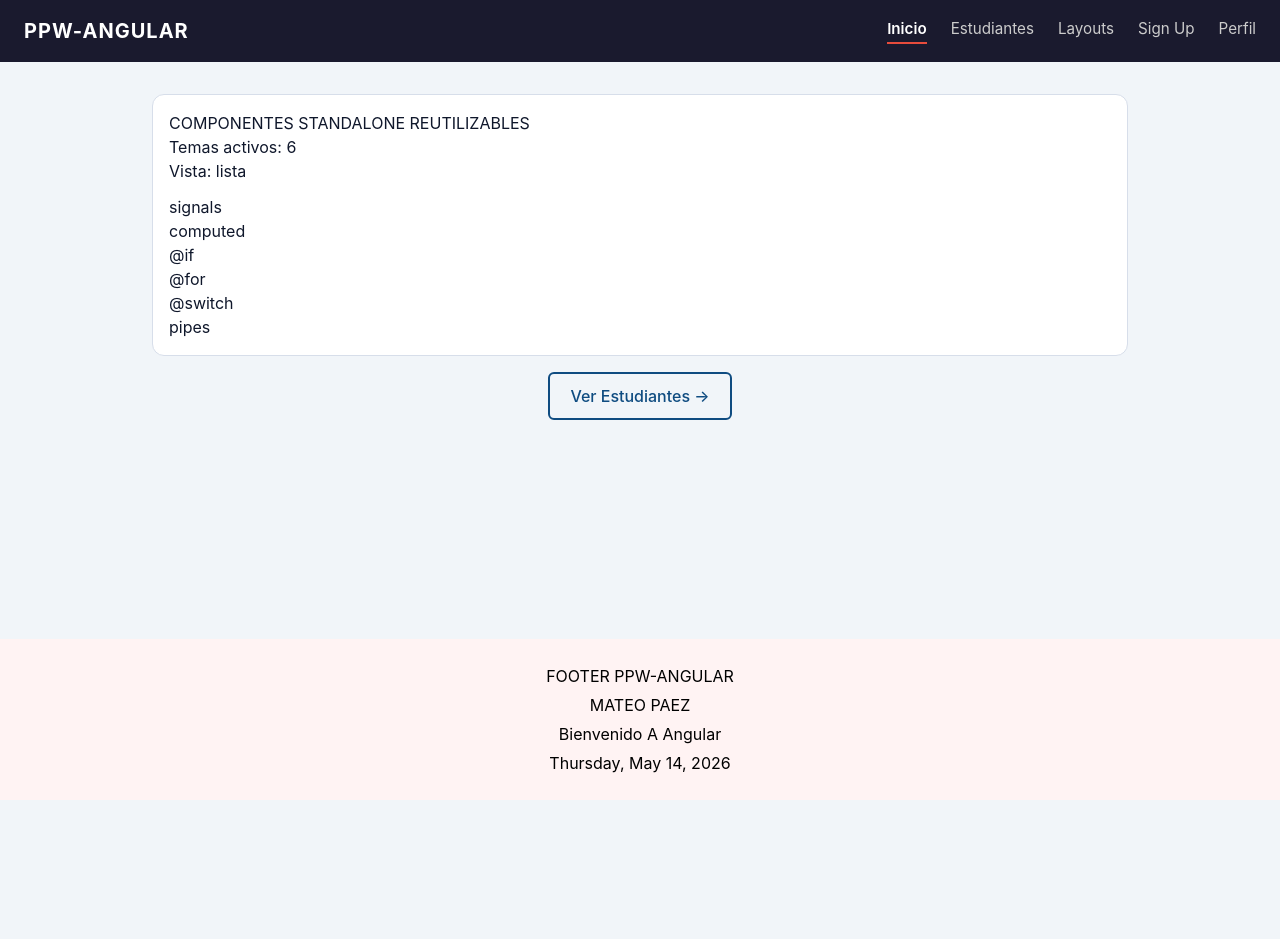
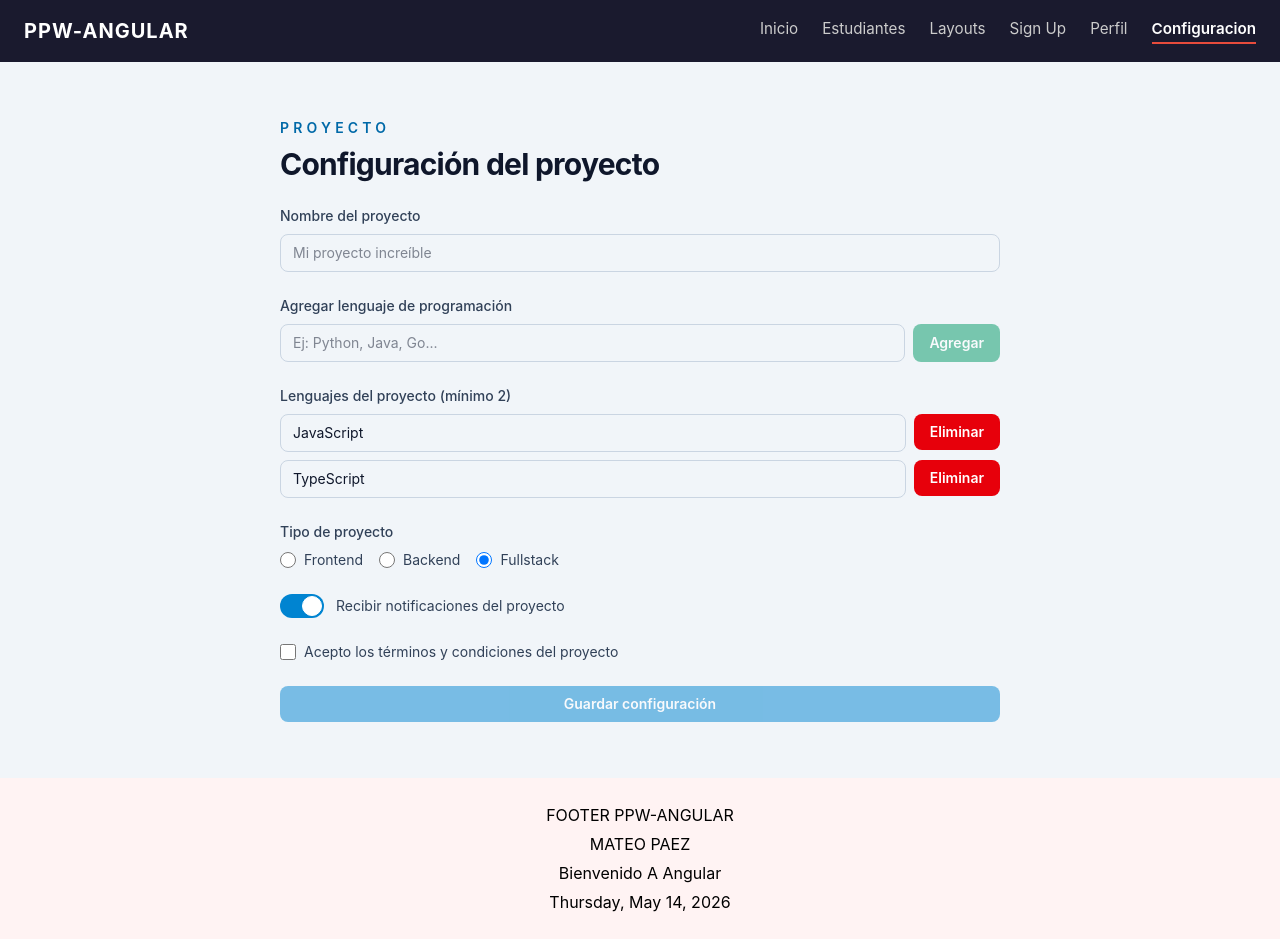
Before and after one commit to MattxPz/PPW-Angular-Practica, an Angular app: page /project-config in a window 1280 px wide. Before the commit this address led to /. Before the commit the page ends 800 px from the top, so only its background shows below. Built offline with nearby package versions, Linux system fonts and the light colour scheme.

Commit message:
UPDATE: Practica 05: Forms/Reactivos PracticaC

```diff
--- a/src/app/app.routes.ts
+++ b/src/app/app.routes.ts
@@ -5,6 +5,7 @@ import { StudentDetailPage } from './features/students/pages/student-detail-page
 import { LayoutsPage } from './features/layouts/layouts-page';
 import { SignupPage } from './features/signup-page/signup-page';
 import { ProfilePage } from './features/profile-page/profile-page';
+import { ProjectConfigPage } from './features/project-config-page/project-config-page';
 
 export const routes: Routes = [
     {path: '', component: HomePage},
@@ -13,6 +14,7 @@ export const routes: Routes = [
     {path: 'layouts', component: LayoutsPage},
     {path: 'signup', component: SignupPage},
     {path: 'profile', component: ProfilePage},
+    {path: 'project-config', component: ProjectConfigPage},
 
     //redirect
     {path: '**', redirectTo: ''}
--- a/src/app/components/app-header/app-header.html
+++ b/src/app/components/app-header/app-header.html
@@ -28,6 +28,12 @@
         <a class="nav-link"
             routerLink="/profile"
             routerLinkActive="nav-link--active">
-        Perfil</a>
+            Perfil
+        </a>
+        <a class="nav-link"
+            routerLink="/project-config"
+            routerLinkActive="nav-link--active">
+            Configuracion
+        </a>
     </nav>
 </header>
--- /dev/null
+++ b/src/app/features/project-config-page/project-config-page.html
@@ -0,0 +1,167 @@
+<section class="max-w-3xl mx-auto space-y-6 p-6">
+  <header class="space-y-2">
+    <p class="text-sm font-semibold uppercase tracking-[0.3em] text-sky-700">Proyecto</p>
+    <h1 class="text-3xl font-bold tracking-tight text-slate-900">Configuración del proyecto</h1>
+  </header>
+
+  <form [formGroup]="myForm" (ngSubmit)="onSubmit()" class="space-y-6">
+
+    <!-- Nombre del proyecto -->
+    <div class="space-y-2">
+      <label for="nombre" class="block text-sm font-medium text-slate-700">
+        Nombre del proyecto
+      </label>
+      <input
+        id="nombre"
+        type="text"
+        formControlName="nombre"
+        placeholder="Mi proyecto increíble"
+        class="w-full rounded-lg border border-slate-300 px-3 py-2 text-sm focus:border-sky-500 focus:outline-none focus:ring-1 focus:ring-sky-500"
+      />
+
+      @if (formUtils.isValidField(myForm, 'nombre')) {
+        <p class="text-xs text-red-600">{{ formUtils.getFieldError(myForm, 'nombre') }}</p>
+      }
+    </div>
+
+        <!-- Agregar lenguaje -->
+    <div class="space-y-2">
+      <label class="block text-sm font-medium text-slate-700">
+        Agregar lenguaje de programación
+      </label>
+      <div class="flex gap-2">
+        <input
+          type="text"
+          [formControl]="newLenguaje"
+          placeholder="Ej: Python, Java, Go..."
+          (keydown.enter)="onAddLenguaje(); $event.preventDefault()"
+          class="flex-1 rounded-lg border border-slate-300 px-3 py-2 text-sm focus:border-sky-500 focus:outline-none focus:ring-1 focus:ring-sky-500"
+        />
+        <button
+          type="button"
+          (click)="onAddLenguaje()"
+          [disabled]="newLenguaje.invalid"
+          class="rounded-lg bg-emerald-600 px-4 py-2 text-sm font-semibold text-white hover:bg-emerald-700 disabled:opacity-50"
+        >
+          Agregar
+        </button>
+      </div>
+
+      @if (newLenguaje.touched && newLenguaje.invalid) {
+        <p class="text-xs text-red-600">{{ formUtils.getFieldError(myForm, 'nombre') }}</p>
+      }
+    </div>
+
+    <!-- Lista de lenguajes -->
+    <div class="space-y-2" formArrayName="lenguajes">
+      <label class="block text-sm font-medium text-slate-700">
+        Lenguajes del proyecto (mínimo 2)
+      </label>
+
+      @for(control of lenguajes.controls; track control; let i = $index) {
+        <div class="flex gap-2 items-start">
+          <input
+            [formControlName]="i"
+            class="flex-1 rounded-lg border border-slate-300 px-3 py-2 text-sm focus:border-sky-500 focus:outline-none focus:ring-1 focus:ring-sky-500"
+          />
+          <button
+            type="button"
+            (click)="onDeleteLenguaje(i)"
+            class="rounded-lg bg-red-600 px-4 py-2 text-sm font-semibold text-white hover:bg-red-700"
+          >
+            Eliminar
+          </button>
+        </div>
+
+        @if (formUtils.isValidFieldInArray(lenguajes, i)) {
+          <p class="text-xs text-red-600">{{ formUtils.getFieldErrorInArray(lenguajes, i) }}</p>
+        }
+      }
+
+      @if (formUtils.isValidField(myForm, 'lenguajes')) {
+        <p class="text-xs text-red-600">Debe tener al menos 2 lenguajes</p>
+      }
+    </div>
+
+        <!-- Tipo de proyecto (Radio buttons) -->
+    <div class="space-y-2">
+      <label class="block text-sm font-medium text-slate-700">
+        Tipo de proyecto
+      </label>
+      <div class="flex gap-4">
+        <label class="flex items-center gap-2 cursor-pointer">
+          <input
+            type="radio"
+            value="frontend"
+            formControlName="tipo"
+            class="h-4 w-4 border-slate-300 text-sky-600 focus:ring-sky-500"
+          />
+          <span class="text-sm text-slate-700">Frontend</span>
+        </label>
+
+        <label class="flex items-center gap-2 cursor-pointer">
+          <input
+            type="radio"
+            value="backend"
+            formControlName="tipo"
+            class="h-4 w-4 border-slate-300 text-sky-600 focus:ring-sky-500"
+          />
+          <span class="text-sm text-slate-700">Backend</span>
+        </label>
+
+        <label class="flex items-center gap-2 cursor-pointer">
+          <input
+            type="radio"
+            value="fullstack"
+            formControlName="tipo"
+            class="h-4 w-4 border-slate-300 text-sky-600 focus:ring-sky-500"
+          />
+          <span class="text-sm text-slate-700">Fullstack</span>
+        </label>
+      </div>
+
+      @if (formUtils.isValidField(myForm, 'tipo')) {
+        <p class="text-xs text-red-600">{{ formUtils.getFieldError(myForm, 'tipo') }}</p>
+      }
+    </div>
+
+    <!-- Notificaciones (Switch) -->
+    <div class="flex items-center gap-3">
+      <label class="relative inline-flex items-center cursor-pointer">
+        <input
+          type="checkbox"
+          formControlName="notificaciones"
+          class="sr-only peer"
+        />
+        <div class="w-11 h-6 bg-slate-300 peer-focus:outline-none peer-focus:ring-2 peer-focus:ring-sky-500 rounded-full peer peer-checked:after:translate-x-full peer-checked:after:border-white after:content-[''] after:absolute after:top-0.5 after:left-0.5 after:bg-white after:border-slate-300 after:border after:rounded-full after:h-5 after:w-5 after:transition-all peer-checked:bg-sky-600"></div>
+      </label>
+      <span class="text-sm text-slate-700">Recibir notificaciones del proyecto</span>
+    </div>
+
+    <!-- Términos y condiciones (Checkbox obligatorio) -->
+    <div class="space-y-2">
+      <label class="flex items-start gap-2 cursor-pointer">
+        <input
+          type="checkbox"
+          formControlName="terminosAceptados"
+          class="mt-0.5 h-4 w-4 rounded border-slate-300 text-sky-600 focus:ring-sky-500"
+        />
+        <span class="text-sm text-slate-700">
+          Acepto los términos y condiciones del proyecto
+        </span>
+      </label>
+
+      @if (formUtils.isValidField(myForm, 'terminosAceptados')) {
+        <p class="text-xs text-red-600">{{ formUtils.getFieldError(myForm, 'terminosAceptados') }}</p>
+      }
+    </div>
+
+    <button
+      type="submit"
+      class="w-full rounded-lg bg-sky-600 px-4 py-2 text-sm font-semibold text-white hover:bg-sky-700 disabled:opacity-50"
+      [disabled]="myForm.invalid"
+    >
+      Guardar configuración
+    </button>
+  </form>
+</section>
--- /dev/null
+++ b/src/app/features/project-config-page/project-config-page.ts
@@ -0,0 +1,93 @@
+import { Component, inject } from '@angular/core';
+import {
+  FormBuilder,
+  FormGroup,
+  FormArray,
+  FormControl,
+  ReactiveFormsModule,
+  Validators,
+  ValidationErrors
+} from '@angular/forms';
+import { FormUtils } from '../../shared/utils/form-utils';
+
+@Component({
+  selector: 'app-project-config-page',
+  imports: [ReactiveFormsModule],
+  templateUrl: './project-config-page.html',
+  styles: ``
+})
+export class ProjectConfigPage {
+  private fb = inject(FormBuilder);
+  formUtils = FormUtils;
+
+    myForm: FormGroup = this.fb.group({
+    nombre: ['', [Validators.required, Validators.minLength(3)]],
+    lenguajes: this.fb.array(
+      [
+        this.fb.control('JavaScript', [Validators.required, Validators.minLength(3)]),
+        this.fb.control('TypeScript', [Validators.required, Validators.minLength(3)]),
+      ],
+      [Validators.minLength(2)]
+    ),
+    tipo: ['fullstack', Validators.required], // Radio buttons
+    notificaciones: [true], // Switch
+    terminosAceptados: [false, Validators.requiredTrue], // Checkbox obligatorio
+  });
+
+  // Control independiente para agregar nuevos lenguajes
+  newLenguaje: FormControl = this.fb.control('', [
+    Validators.required,
+    Validators.minLength(3)
+  ]);
+
+  // Getter para acceder al FormArray
+  get lenguajes(): FormArray {
+    return this.myForm.get('lenguajes') as FormArray;
+  }
+
+  // Agregar lenguaje al array
+  onAddLenguaje() {
+    if (this.newLenguaje.invalid) return;
+
+    this.lenguajes.push(
+      this.fb.control(this.newLenguaje.value, [
+        Validators.required,
+        Validators.minLength(3)
+      ])
+    );
+
+    this.newLenguaje.reset();
+  }
+
+  // Eliminar lenguaje del array
+  onDeleteLenguaje(index: number) {
+    this.lenguajes.removeAt(index);
+  }
+
+
+  static getTextError(errors: ValidationErrors): string | null {
+    for (const key of Object.keys(errors)) {
+      switch (key) {
+        case 'required':
+          return 'Este campo es requerido';
+
+        case 'requiredTrue':
+          return 'Debe aceptar este campo';
+
+        case 'minlength':
+          return `Mínimo ${errors['minlength'].requiredLength} caracteres`;
+
+        // ... resto de casos
+      }
+    }
+    return null;
+  }
+
+  onSubmit() {
+    this.myForm.markAllAsTouched();
+
+    if (this.myForm.invalid) return;
+
+    console.log('Proyecto guardado:', this.myForm.value);
+  }
+}
```
Lines whose indentation alone changed are shown as unchanged.
